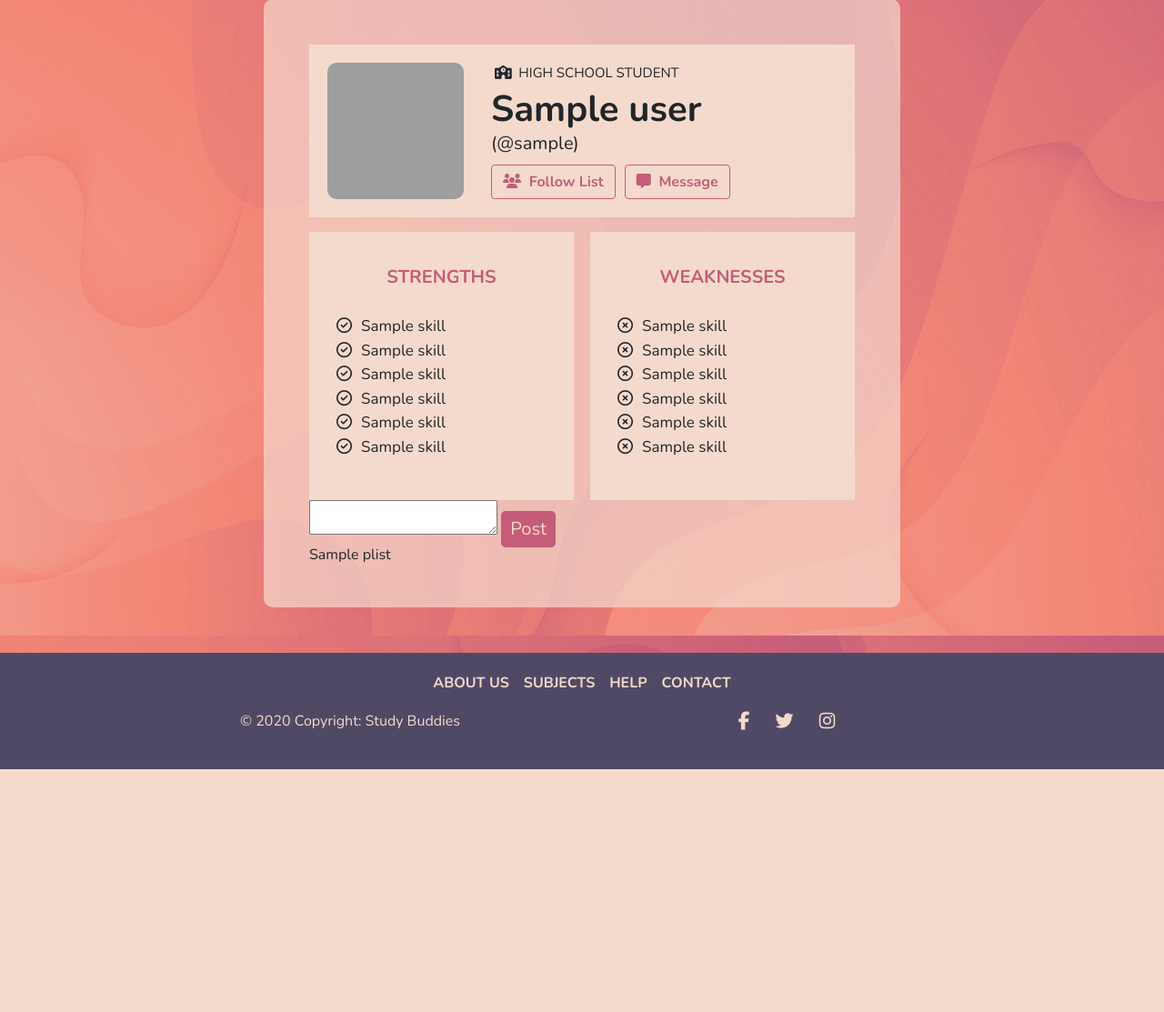
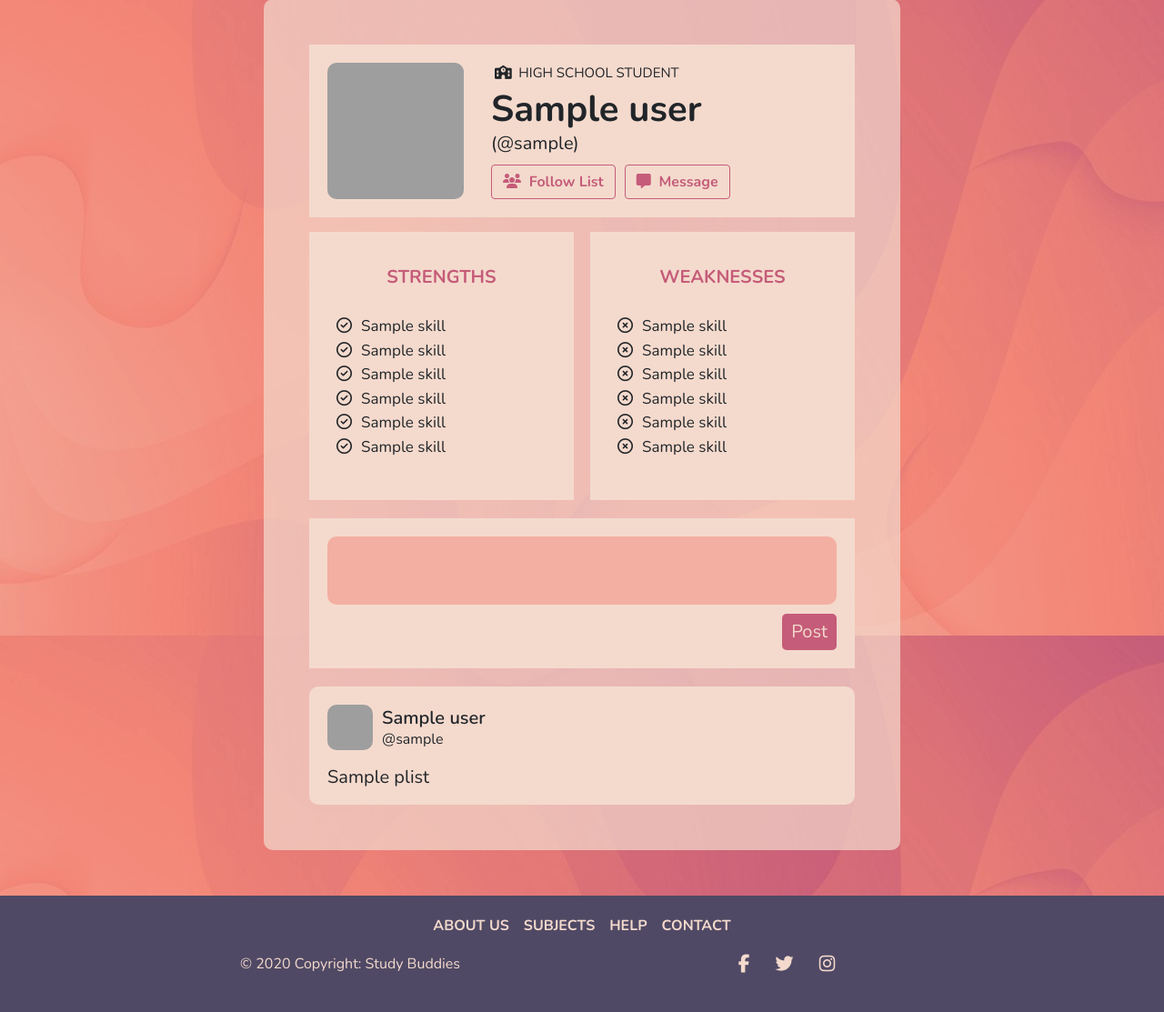
Before and after one commit to EvilJesster/studybuddies, a Flask app: page /profile in a window 1280 px wide. Shown: the part 101-1214 px from the top of the page at 91% size. Before the commit the page ends 947 px from the top, so only its background shows below. Run offline with Flask 2, Linux system fonts and the light colour scheme; the visitor is signed in with stand-in values (Sample User, id 1); a database or web service that is not in the repository returns one stand-in record (values such as "Sample title"); some libraries are stand-ins or nearby versions; grey boxes are pictures that could not be loaded.

Commit message:
started styling for posts

```diff
--- a/project/static/css/forms.css
+++ b/project/static/css/forms.css
@@ -141,3 +141,51 @@ h2 {
 #formtab .nav .nav-link:last-child {
     margin-bottom:0px;
 }
+
+/* POSTS */
+textarea {
+  outline: none;
+  resize:none;
+  width:100%;
+  height:75px;
+  border-radius:10px;
+  background-color:rgba(243, 134, 118, 0.5);
+  margin-bottom:10px;
+  display:block;
+  border:none;padding:10px;
+}
+
+.posts-contain {
+    margin-top:20px;
+}
+
+.make-post {
+    background-color:#F4DACD;
+    padding:20px;
+}
+
+.make-post form {
+    text-align:right;
+}
+
+.post {
+    border-radius:10px;
+    padding:20px;
+    background-color:#F4DACD;
+    margin-top:20px;
+}
+
+.post-head {
+    display:flex;
+}
+
+.post-head img {
+    width:50px;height:50px;
+    margin-right:10px;
+}
+
+.post-head .name {
+    font-weight:600;
+    font-size:20px;
+    line-height:1.5;
+}
--- a/project/templates/profile.html
+++ b/project/templates/profile.html
@@ -88,14 +88,31 @@
                     </ul>
                 </div>
             </div>
+            <div class="posts-contain">
+                {% if ownpro %}
+                <div class="make-post">
                     <form method="POST" action="{{url_for('user.profile')}}">
                         {{ form.csrf_token }}
                         {{ form.post }}
                         <button type="submit">Post</button>
                     </form>
+                </div>
+                {% endif %}
                 {% for post in posts %}
+                    <div class="post">
+                        <div class="post-head">
+                            <img src="{{ info['pfp'] }}" class="pfp"/>
+                            <div style="padding:0px;">
+                                <span class="name">{{ info['name']}}</span><br/>
+                                @{{ info['username']}}
+                            </div>
+                        </div>
+                        <div style="padding-top:20px;font-size:20px;">
                             {{ post }}
+                        </div>
+                    </div>
                 {% endfor %}
+            </div>
 
         </div><!-- end profile contain-->
     </div>
```
Lines whose indentation alone changed are shown as unchanged.
